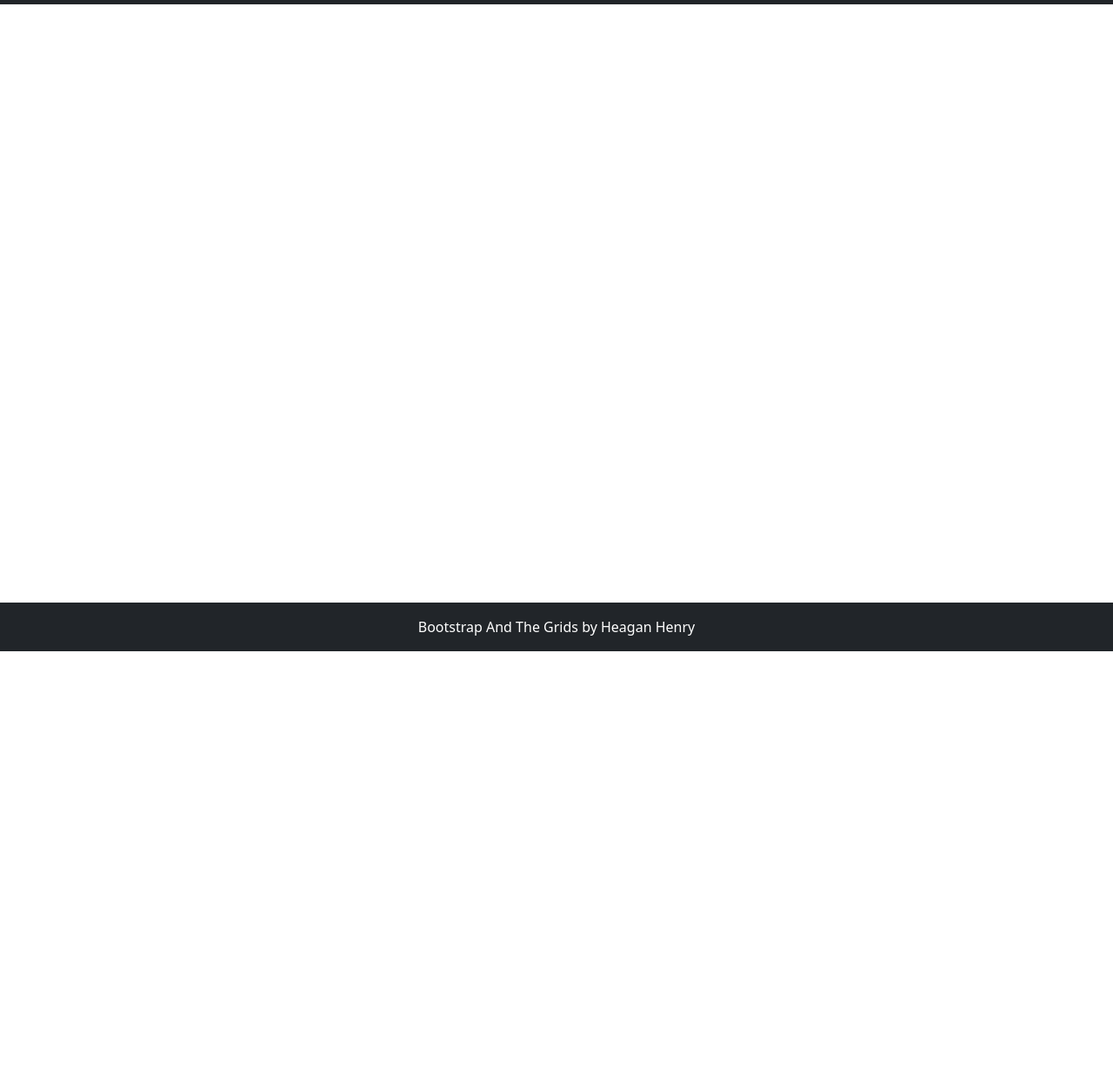
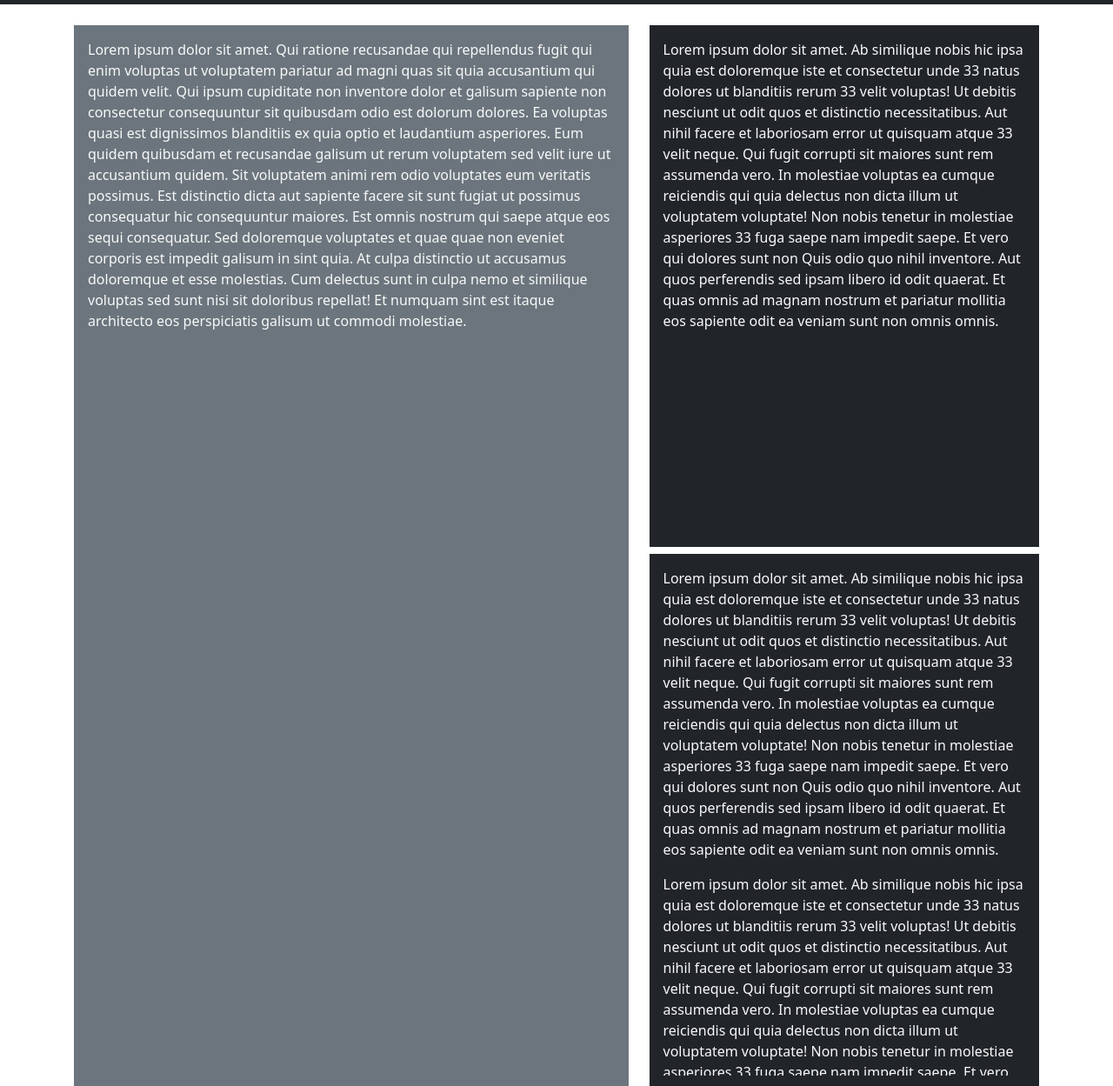
Before and after one commit to heaganhenry/BootstrapAndTheGrids, a plain HTML site: page Grid3.html in a window 1280 px wide. Shown: the part 51-1300 px from the top of the page at 87% size. Before the commit the page ends 800 px from the top, so only its background shows below. Drawn offline with nearby package versions, Linux system fonts and the light colour scheme.

Commit message:
Complete grid 3a

```diff
--- a/Grid3.html
+++ b/Grid3.html
@@ -71,7 +71,76 @@
 		</nav>
 
 		<main class="flex-shrink-0">
-			<div class="container"></div>
+			<div class="container minHeight h-100">
+				<div class="row h-100">
+					<!-- Left Column -->
+					<div class="col-7">
+						<div class="bg-secondary text-light h-100 p-3">
+							<p>
+								Lorem ipsum dolor sit amet. Qui ratione recusandae qui repellendus fugit qui enim
+								voluptas ut voluptatem pariatur ad magni quas sit quia accusantium qui quidem velit. Qui
+								ipsum cupiditate non inventore dolor et galisum sapiente non consectetur consequuntur
+								sit quibusdam odio est dolorum dolores. Ea voluptas quasi est dignissimos blanditiis ex
+								quia optio et laudantium asperiores. Eum quidem quibusdam et recusandae galisum ut rerum
+								voluptatem sed velit iure ut accusantium quidem. Sit voluptatem animi rem odio
+								voluptates eum veritatis possimus. Est distinctio dicta aut sapiente facere sit sunt
+								fugiat ut possimus consequatur hic consequuntur maiores. Est omnis nostrum qui saepe
+								atque eos sequi consequatur. Sed doloremque voluptates et quae quae non eveniet corporis
+								est impedit galisum in sint quia. At culpa distinctio ut accusamus doloremque et esse
+								molestias. Cum delectus sunt in culpa nemo et similique voluptas sed sunt nisi sit
+								doloribus repellat! Et numquam sint est itaque architecto eos perspiciatis galisum ut
+								commodi molestiae.
+							</p>
+						</div>
+					</div>
+					<!-- Right Column -->
+					<div class="col-5 d-flex flex-column justify-content-evenly">
+						<!-- Top Right Column-->
+						<div class="bg-dark text-light h-50 p-3 overflow-auto">
+							<p>
+								Lorem ipsum dolor sit amet. Ab similique nobis hic ipsa quia est doloremque iste et
+								consectetur unde 33 natus dolores ut blanditiis rerum 33 velit voluptas! Ut debitis
+								nesciunt ut odit quos et distinctio necessitatibus. Aut nihil facere et laboriosam error
+								ut quisquam atque 33 velit neque. Qui fugit corrupti sit maiores sunt rem assumenda
+								vero. In molestiae voluptas ea cumque reiciendis qui quia delectus non dicta illum ut
+								voluptatem voluptate! Non nobis tenetur in molestiae asperiores 33 fuga saepe nam
+								impedit saepe. Et vero qui dolores sunt non Quis odio quo nihil inventore. Aut quos
+								perferendis sed ipsam libero id odit quaerat. Et quas omnis ad magnam nostrum et
+								pariatur mollitia eos sapiente odit ea veniam sunt non omnis omnis.
+							</p>
+						</div>
+						<!-- Bottom Right Column -->
+						<div class="bg-dark text-light h-50 p-3 mt-2 overflow-hidden">
+							<p>
+								Lorem ipsum dolor sit amet. Ab similique nobis hic ipsa quia est doloremque iste et
+								consectetur unde 33 natus dolores ut blanditiis rerum 33 velit voluptas! Ut debitis
+								nesciunt ut odit quos et distinctio necessitatibus. Aut nihil facere et laboriosam error
+								ut quisquam atque 33 velit neque. Qui fugit corrupti sit maiores sunt rem assumenda
+								vero. In molestiae voluptas ea cumque reiciendis qui quia delectus non dicta illum ut
+								voluptatem voluptate! Non nobis tenetur in molestiae asperiores 33 fuga saepe nam
+								impedit saepe. Et vero qui dolores sunt non Quis odio quo nihil inventore. Aut quos
+								perferendis sed ipsam libero id odit quaerat. Et quas omnis ad magnam nostrum et
+								pariatur mollitia eos sapiente odit ea veniam sunt non omnis omnis.
+							</p>
+							<p>
+								Lorem ipsum dolor sit amet. Ab similique nobis hic ipsa quia est doloremque iste et
+								consectetur unde 33 natus dolores ut blanditiis rerum 33 velit voluptas! Ut debitis
+								nesciunt ut odit quos et distinctio necessitatibus. Aut nihil facere et laboriosam error
+								ut quisquam atque 33 velit neque. Qui fugit corrupti sit maiores sunt rem assumenda
+								vero. In molestiae voluptas ea cumque reiciendis qui quia delectus non dicta illum ut
+								voluptatem voluptate! Non nobis tenetur in molestiae asperiores 33 fuga saepe nam
+								impedit saepe. Et vero qui dolores sunt non Quis odio quo nihil inventore. Aut quos
+								perferendis sed ipsam libero id odit quaerat. Et quas omnis ad magnam nostrum et
+								pariatur mollitia eos sapiente odit ea veniam sunt non omnis omnis.
+							</p>
+						</div>
+						<div class="bg-dark text-light p-3">
+							<hr />
+							<button class="btn btn-light" type="button">Read More</button>
+						</div>
+					</div>
+				</div>
+			</div>
 		</main>
 		<footer class="footer mt-auto py-3 bg-dark sticky-footer">
 			<div class="container-fluid text-center">
--- a/css/site.css
+++ b/css/site.css
@@ -2,6 +2,12 @@ main>.container {
     padding: 60px 15px 0;
     margin-bottom: 5rem;
 }
+
+body> main {
+    margin-top: 20px;
+    margin-bottom: 60px;
+}
+
 .sticky-nav {
     position: fixed;
     left: 0;
```
